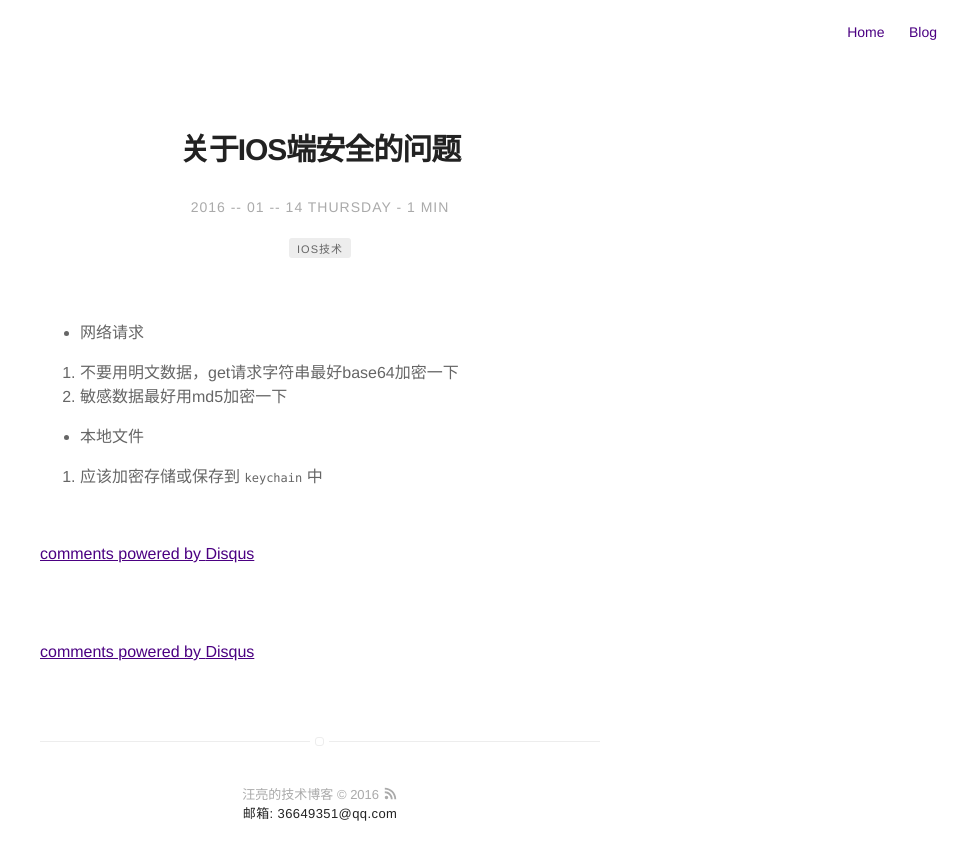
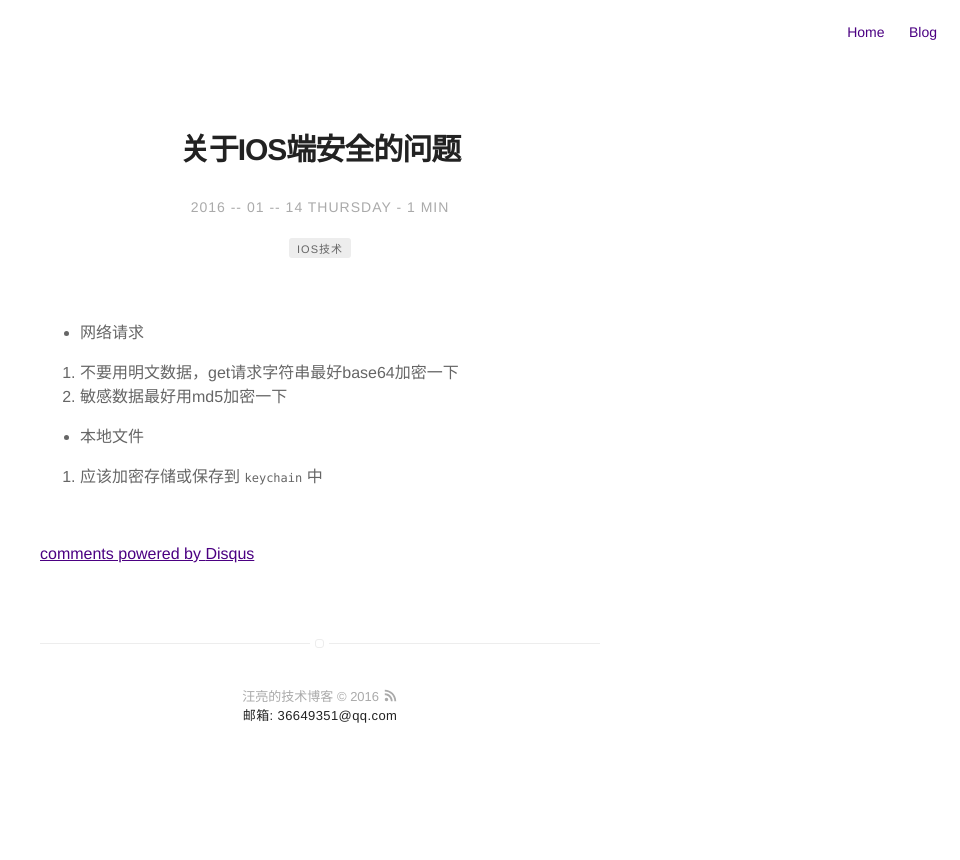
Before and after one commit to wangliangDev/wangliangDev.github.io, a Jekyll site: the page built from _posts/2016-01-14-simple.md, in a window 1280 px wide. Shown: the top 860 px of the page, without its empty margins (320-1280 px from the left). Built offline with Jekyll 4.4.1, drawn with Linux system fonts in a browser that asks for light colours; comment, search, counter and statistics services are not loaded; part of the change alters nothing that is shown.

Commit message:
adfa
adfada

```diff
--- a/_posts/2016-01-14-simple.md
+++ b/_posts/2016-01-14-simple.md
@@ -23,18 +23,20 @@ description: ""
 
 
 
-<section class="disqus">
-    <div id="disqus_thread"></div>
-    <script type="text/javascript">
-
-        var disqus_shortname = 'wangliangDev';
-        var disqus_developer = 0;
-        (function() {
-            var dsq = document.createElement('script'); dsq.type = 'text/javascript'; dsq.async = true;
-            dsq.src = 'https://' + disqus_shortname + '.disqus.com/embed.js';
-            (document.getElementsByTagName('head')[0] || document.getElementsByTagName('body')[0]).appendChild(dsq);
-        })();
-    </script>
-    <noscript>Please enable JavaScript to view the <a href="http://disqus.com/?ref_noscript">comments powered by Disqus.</a></noscript>
-    <a href="http://disqus.com" class="dsq-brlink">comments powered by <span class="logo-disqus">Disqus</span></a>
-</section>
+<!-- 多说评论框 start -->
+<div class="ds-thread" data-thread-key="请将此处替换成文章在你的站点中的ID" data-title="请替换成文章的标题" data-url="请替换成文章的网址">
+</div>
+<!-- 多说评论框 end -->
+<!-- 多说公共JS代码 start (一个网页只需插入一次) -->
+<script type="text/javascript">
+var duoshuoQuery = {short_name:"wangliangdev"};
+	(function() {
+		var ds = document.createElement('script');
+		ds.type = 'text/javascript';ds.async = true;
+		ds.src = (document.location.protocol == 'https:' ? 'https:' : 'http:') + '//static.duoshuo.com/embed.js';
+		ds.charset = 'UTF-8';
+		(document.getElementsByTagName('head')[0]
+		 || document.getElementsByTagName('body')[0]).appendChild(ds);
+	})();
+</script>
+<!-- 多说公共JS代码 end -->
```
